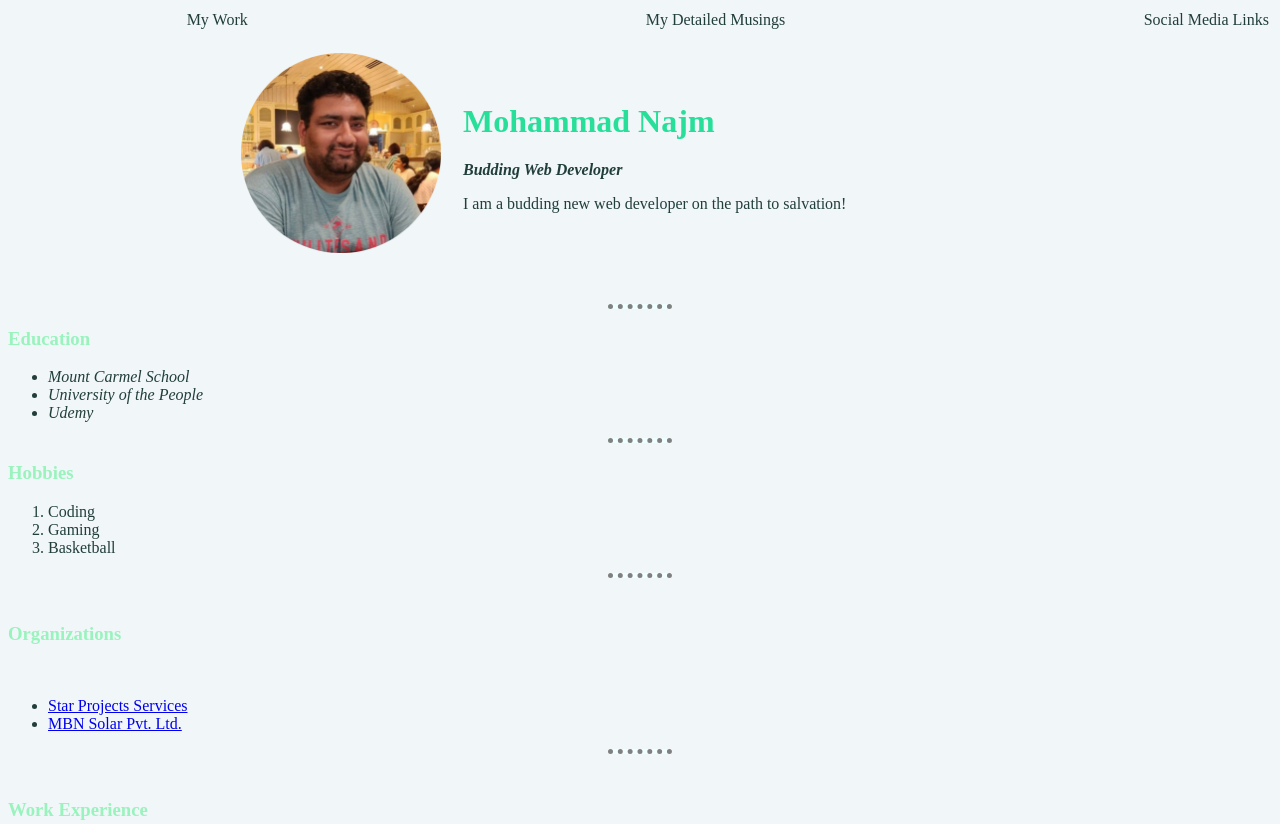
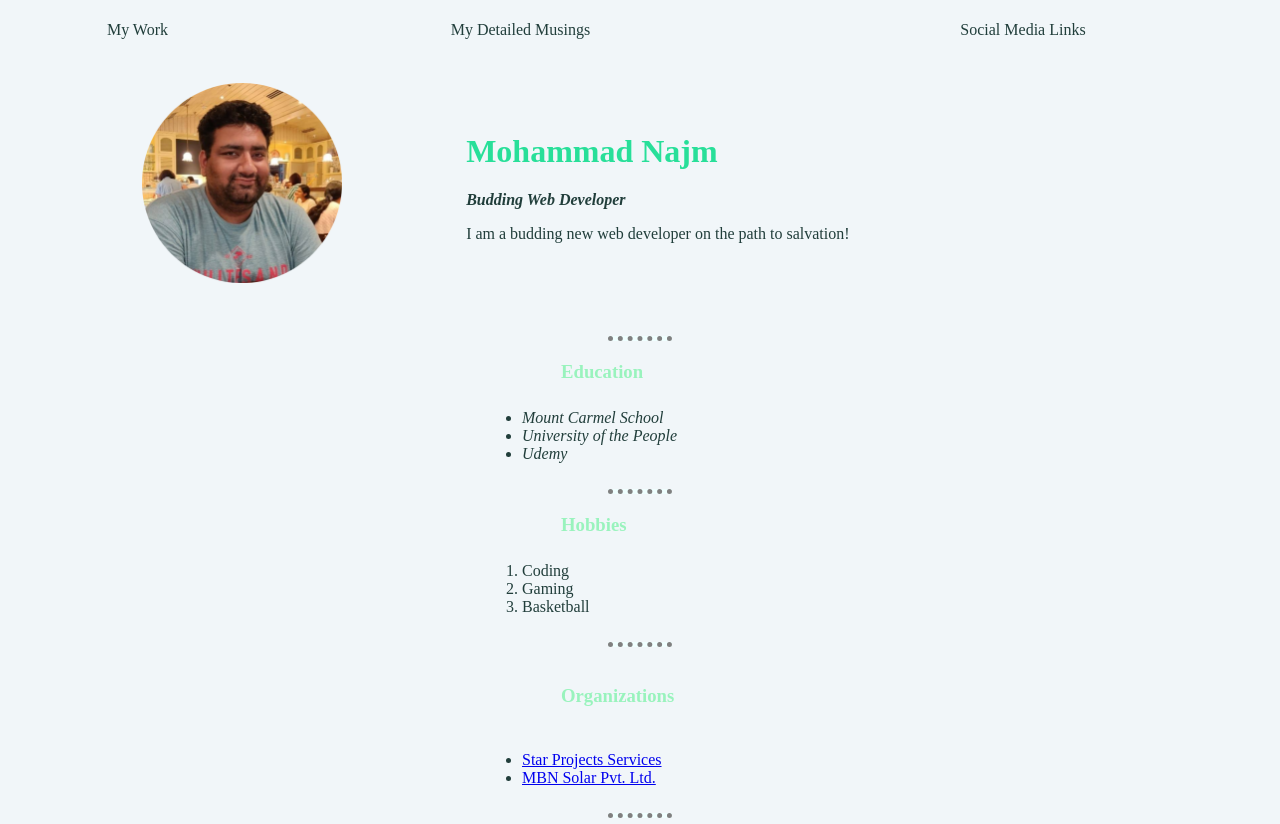
Before and after one commit to frithalien/cv, a plain HTML site: page index.html in a window 1280 px wide. Shown: the top 824 px of the page. Drawn offline with Linux system fonts and the light colour scheme.

Commit message:
Add files via upload

```diff
--- a/css/styles.css
+++ b/css/styles.css
@@ -2,6 +2,18 @@ body {
     background-color: #f1f6f9;
     color: #213e3b;
 }
+
+table{
+    margin: auto;
+    width: 50%;
+    padding: 10px;
+}
+
+div {
+    margin: auto;
+    width: 25%;
+    padding: 10px;
+    }
 
 h1 {
     color: #28df99;
@@ -9,6 +21,9 @@ h1 {
 
 h3 {
     color: #99f3bd;
+    margin: auto;
+    width: 50%;
+    padding: 10px;
 }
 
 hr {
@@ -17,6 +32,7 @@ hr {
     border-top-style: dotted;
     border-color: gray;
     border-width: 5px;
+    margin: auto;
     width: 5%;
 }
 
--- a/index.html
+++ b/index.html
@@ -1,22 +1,24 @@
 <!DOCTYPE html>
 <html lang="en">
+
 <head>
     <meta charset="UTF-8">
     <meta name="viewport" content="width=device-width, initial-scale=1.0">
     <title>Najm's Webpage</title>
     <link rel="stylesheet" href="css/styles.css">
 </head>
+
 <body>
     <table style="width: 100%;">
         <tr>
-            <td style="text-align: right;">My Work</td>
-            <td style="text-align: right;">My Detailed Musings</td>
-            <td style="text-align: right;">Social Media Links</td>
+            <td style="text-align: center;">My Work</td>
+            <td style="text-align: center;">My Detailed Musings</td>
+            <td style="text-align: center;">Social Media Links</td>
         </tr>
     </table>
     <table cellspacing="20" style="width: 100%;">
         <tr>
-            <td style="text-align: right;"><img src="images/circle-cropped.png" alt="Profile Picture"></td>
+            <td style="text-align: center;"><img src="images/circle-cropped.png" alt="Profile Picture"></td>
             <td>
                 <h1>Mohammad Najm</h1>
                 <p><em><strong>Budding Web Developer</strong></em></p>
@@ -26,29 +28,39 @@
     </table>
     <br>
     <hr>
+    <div>
         <h3>Education</h3>
         <ul>
             <li><em>Mount Carmel School</em></li>
             <li><em>University of the People</em></li>
             <li><em>Udemy</em></li>
         </ul>
+    </div>
+
     <hr>
+    <div>
         <h3>Hobbies</h3>
         <ol>
             <li>Coding</li>
             <li>Gaming</li>
             <li>Basketball</li>
         </ol>
+
+    </div>
+
     <hr>
     <br>
+    <div>
         <h3>Organizations</h3>
         <br>
         <ul>
             <li><a href="www.spspl.in">Star Projects Services</a></li>
             <li><a href="www.mbnsolar.com">MBN Solar Pvt. Ltd.</a></li>
         </ul>
+    </div>
     <hr>
     <br>
+    <div>
         <h3>Work Experience</h3>
         <br>
         <table>
@@ -89,8 +101,10 @@
                 </tr>
             </tbody>
         </table>
+    </div>
     <br>
     <hr>
+    <div>
         <h3>Skills</h3>
         <br>
         <table cellspacing="20">
@@ -127,9 +141,12 @@
                 </tr>
             </tbody>
         </table>
+    </div>
+
 
     <hr>
     <a href="contactme.html">Contact Me</a>
 
 </body>
+
 </html>
```
Lines whose indentation alone changed are shown as unchanged.
